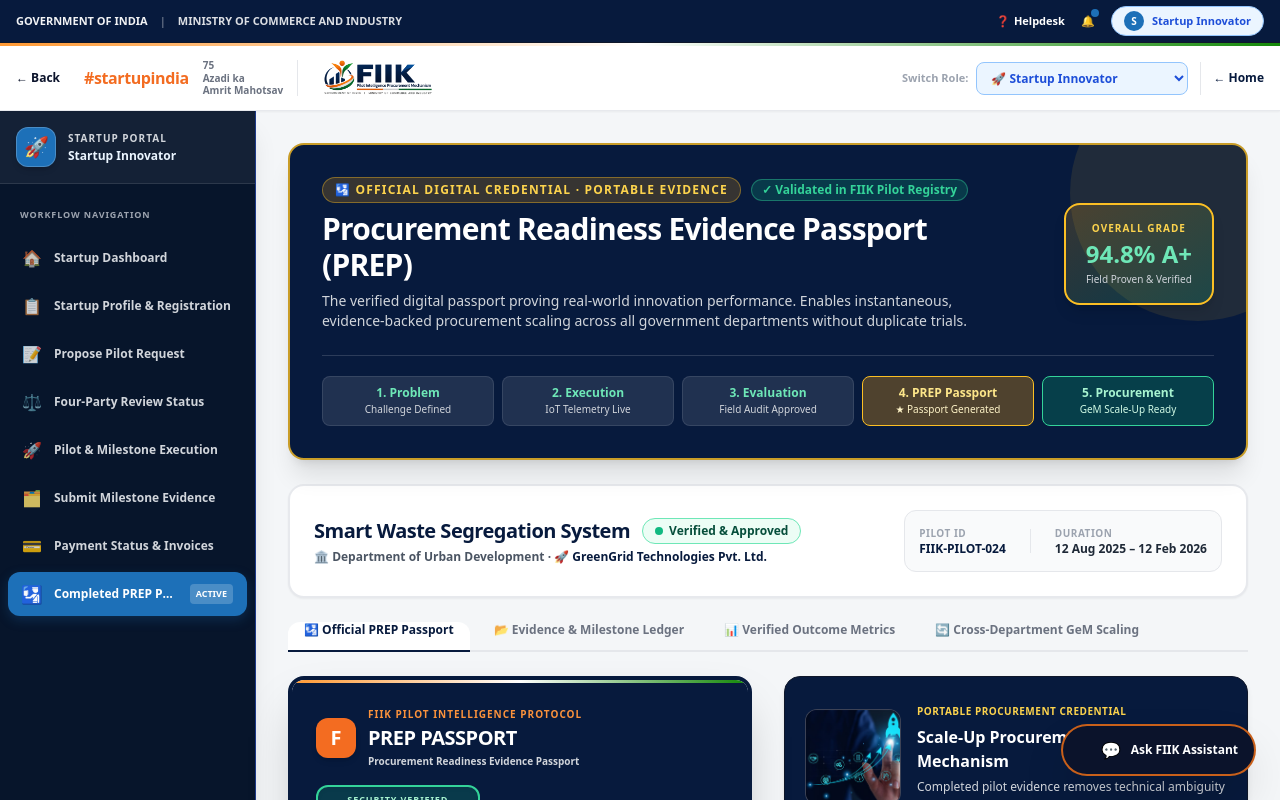
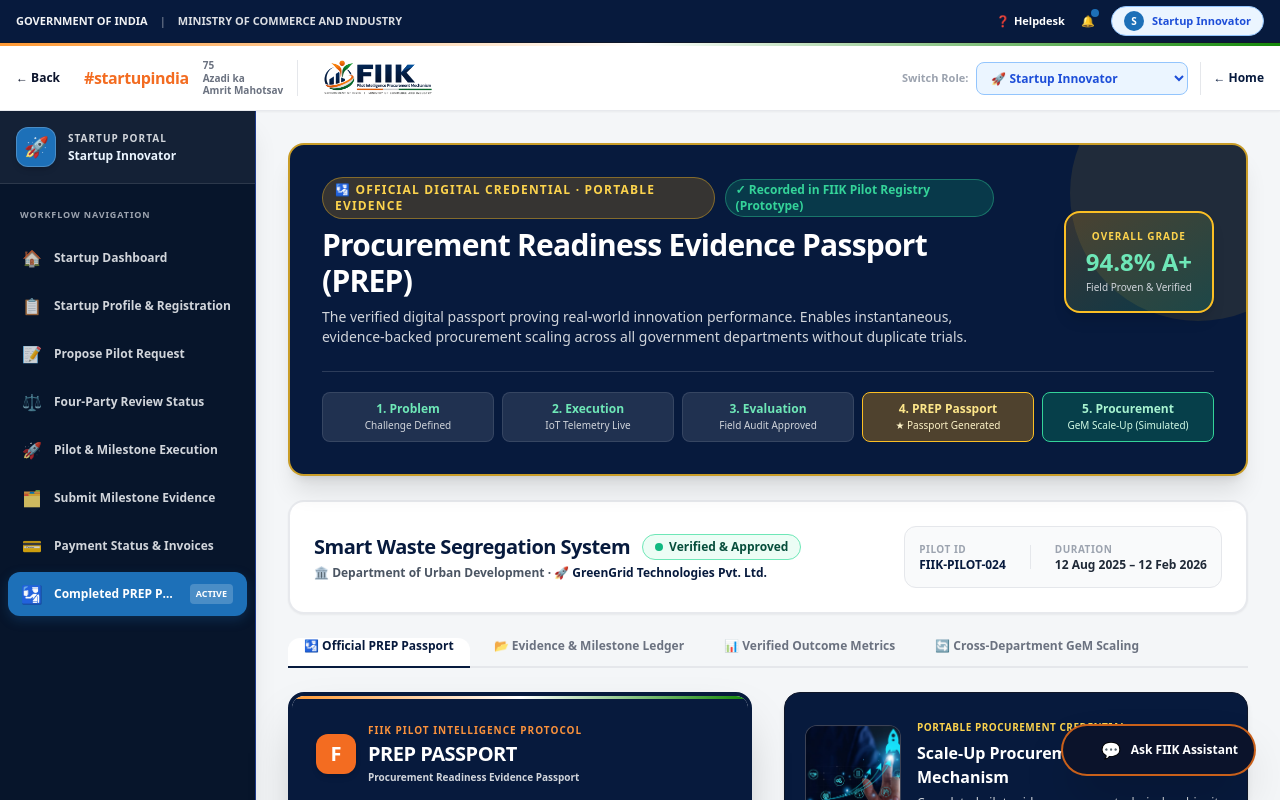
Before and after one commit to sriram123806/fiik-sih-2026, a React (Vite) app: page /#/completed-pilot in a window 1280 px wide. Shown: the top 800 px of the page. Built offline with nearby package versions, Linux system fonts and the light colour scheme.

Commit message:
Final end-to-end QA & deployment verification pass

```diff
--- a/src/pages/CompletedPilot.jsx
+++ b/src/pages/CompletedPilot.jsx
@@ -51,7 +51,7 @@
                     🛂 OFFICIAL DIGITAL CREDENTIAL · PORTABLE EVIDENCE
                   </span>
                   <span className="text-xs font-bold text-emerald-400 bg-emerald-500/20 px-2.5 py-0.5 rounded-full border border-emerald-400/40">
-                    ✓ Validated in FIIK Pilot Registry
+                    ✓ Recorded in FIIK Pilot Registry (Prototype)
                   </span>
                 </div>
                 <h1 className="text-2xl sm:text-3xl font-black text-white tracking-tight leading-snug">
@@ -96,7 +96,7 @@
               </div>
               <div className="p-2 bg-emerald-600/30 rounded-lg border border-emerald-400 text-emerald-200">
                 <span>5. Procurement</span>
-                <span className="block text-[10px] text-emerald-100 font-normal">GeM Scale-Up Ready</span>
+                <span className="block text-[10px] text-emerald-100 font-normal">GeM Scale-Up (Simulated)</span>
               </div>
             </div>
           </div>
@@ -325,7 +325,7 @@
                     </p>
                     <div className="mt-3 flex items-center justify-between text-[11px] font-bold text-gray-500">
                       <span>Status: PREP Record Inspected</span>
-                      <span className="text-emerald-700">✓ Fast-Track Procurement Eligible</span>
+                      <span className="text-emerald-700">✓ Direct Procurement Eligible (Simulated)</span>
                     </div>
                   </div>
                 ))}
```
Also changed, not shown: 4 other files (tests, documents, lock files or other folders).
